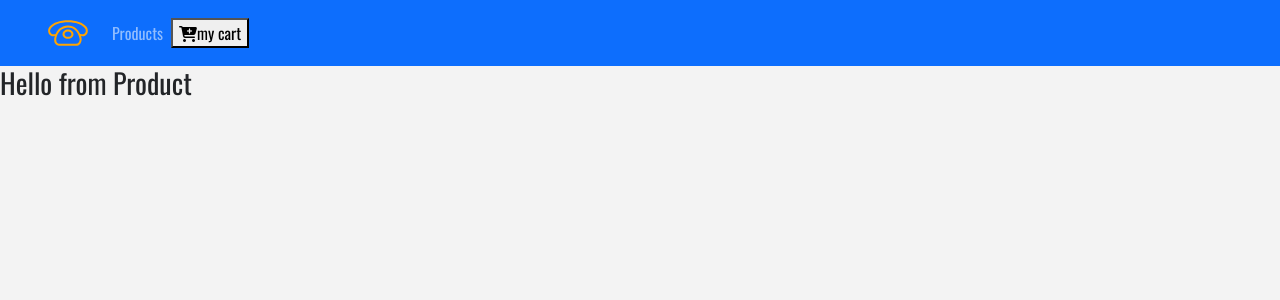
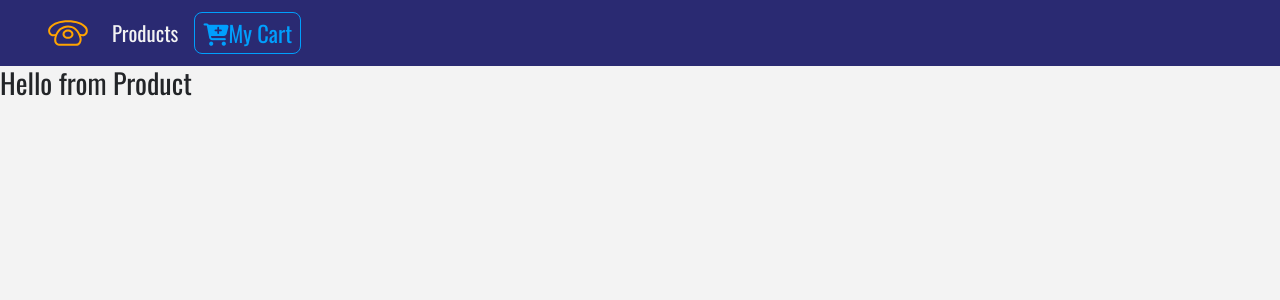
Before and after one commit to Elisa-cf/react-phone-ecommerce, a React (Create React App) app: page / in a window 1280 px wide. Shown: the top 300 px of the page. Built offline with nearby package versions, Linux system fonts and the light colour scheme.

Commit message:
created button file for styled component, styled nav element

```diff
--- a/src/App.js
+++ b/src/App.js
@@ -2,7 +2,7 @@ import logo from './logo.svg';
 import React, { component } from 'react'
 import { Switch, Route } from 'react-router-dom'
 import './App.css';
-import 'bootstrap/dist/css/bootstrap.min.css'
+import "bootstrap/dist/css/bootstrap.min.css"
 import Navbar from './components/Navbar';
 import ProductList from './components/ProductList';
 import Details from './components/Details';
--- /dev/null
+++ b/src/components/Button.js
@@ -0,0 +1,49 @@
+import styled from 'styled-components'
+
+
+const ButtonContainer = styled.button`
+text-transform:capitalize;
+font-size:1.4rem;
+background: transparent;
+border: 0.05rem solid var(--lightBlue);
+color: var(--lightBlue);
+border-radius:0.5rem;
+padding: 0.2rem 0.5rem;
+cursor: pointer;
+margin: 0.2rem 0.5rem 0.2rem 0.5rem;
+transition: all 0.5s ease-in-out;
+&:hover {
+ background: var(--lightBlue);
+ color: var(--mainBlue);
+}
+&:focus{
+ outline: none;
+}
+`
+export default ButtonContainer
+
+// //&:hover or &:focus => means as I hover in this component
+
+
+//ANOTHER WAY TO EXPORT:
+
+
+// export default styled.button`
+// text-transform:capitalize;
+// font-size:1.4rem;
+// background: transparent;
+// border: 0.05rem solid var(--lightBlue);
+// color: var(--lightBlue);
+// border-radius:0.5rem;
+// padding: 0.2rem 0.5rem;
+// cursor: pointer;
+// margin: 0.2rem 0.5rem 0.2rem 0.5rem;
+// transition: all 0.5s ease-in-out;
+// &:hover {
+//  background: var(--lightBlue);
+//  color: var(--mainBlue);
+// }
+// &:focus{
+//  outline: none;
+// }
+// `
--- a/src/components/Navbar.js
+++ b/src/components/Navbar.js
@@ -1,29 +1,49 @@
-import React, { Component } from 'react'
-import { Link } from 'react-router-dom'
-import logo from '../logo.svg'
+import React, { Component } from "react";
+import { Link } from "react-router-dom";
+import styled from "styled-components";
+import logo from "../logo.svg";
+import ButtonContainer from "./Button";
 
 
 export default class Navbar extends Component {
  render() {
   return (
-   <nav className="navbar navbar-expand-sm bg-primary navbar-dark px-sm-5">
-    {/* https://www.iconfinder.com/icons/1243689/call_phone_icon
-    Creative Commons (Attribution 3.0 Unported);
-    https://www.iconfinder.com/Makoto_msk */}
-    <Link to='/'>
-     <img src={logo} alt='store' className="navbar-brand" />
+   <Nav className="navbar navbar-expand-sm navbar-dark px-sm-5">
+    {/*
+https://www.iconfinder.com/icons/1243689/call_phone_icon
+Creative Commons (Attribution 3.0 Unported);
+https://www.iconfinder.com/Makoto_msk */}
+    <Link to="/">
+     <img src={logo} alt="store" className="navbar-brand" />
     </Link>
     <ul className="navbar-nav align-items-center">
-     <li className='nav-item ml-5'>
-      <Link to="/" className='nav-link'>Products</Link>
+     <li className="nav-item ml-5">
+      <Link to="/" className="nav-link">
+       products
+      </Link>
      </li>
     </ul>
-    <Link to='/cart' className="ml-auto">
-     <button><i className='fas fa-cart-plus' />
+    <Link to="/cart" className="ml-auto">
+     <ButtonContainer>
+      <span className="mr-2">
+       <i className="fas fa-cart-plus " />
+      </span>
       my cart
-     </button>
+     </ButtonContainer>
     </Link>
-   </nav>
-  )
+   </Nav>
+  );
  }
 }
+
+const Nav = styled.nav`
+background: var(--mainBlue);
+.nav-link{
+ color:var(--mainWhite)!important;
+ font-size:1.3rem;
+ text-transform:capitalize;
+}
+ @media (max-width: 576px) {
+    .navbar-nav {
+      flex-direction: row !important;
+`
```
